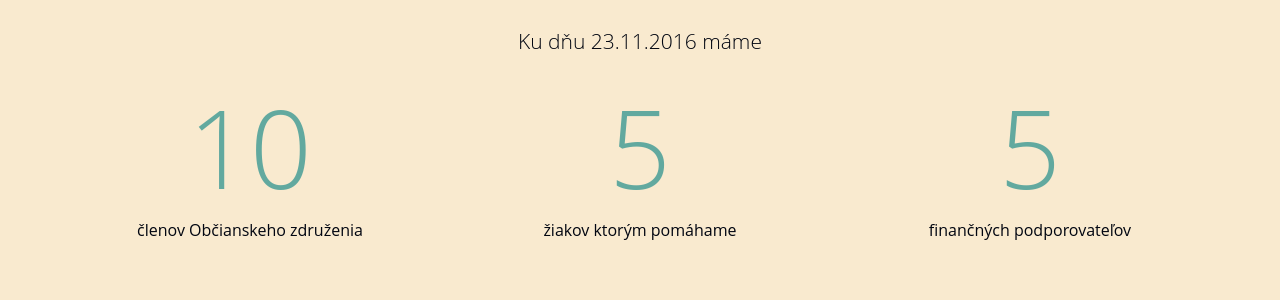
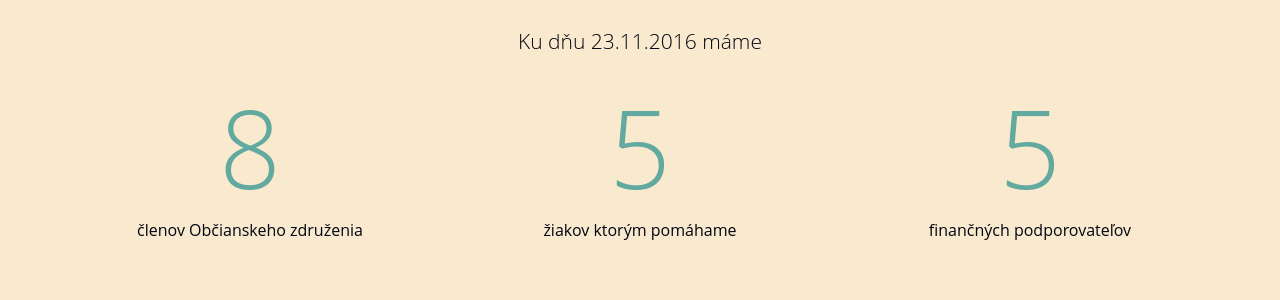
Before and after one commit to davatjeviac/davatjeviac.github.io, a Jekyll site: the page built from index.html, in a window 1280 px wide. Shown: the part 1546-1846 px from the top of the page. Built offline with Jekyll 4.4.1, drawn with Linux system fonts in a browser that asks for light colours; some web fonts are replaced.

Commit message:
Update index.html

```diff
--- a/index.html
+++ b/index.html
@@ -49,7 +49,7 @@ group: index
     <p class="lead">Ku dňu 23.11.2016 máme</p>
     <div class="row">
       <div class="col-sm-4">
-        <span class="custom-num-lg">10</span>
+        <span class="custom-num-lg">8</span>
         <p>členov Občianskeho združenia</p>
       </div>
       <div class="col-sm-4">
```
